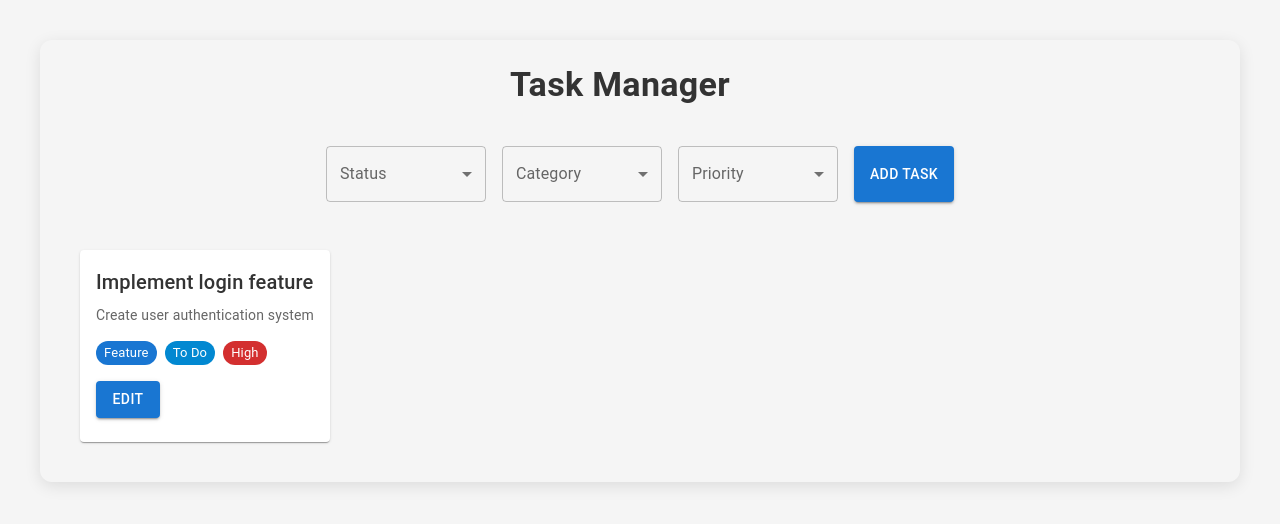
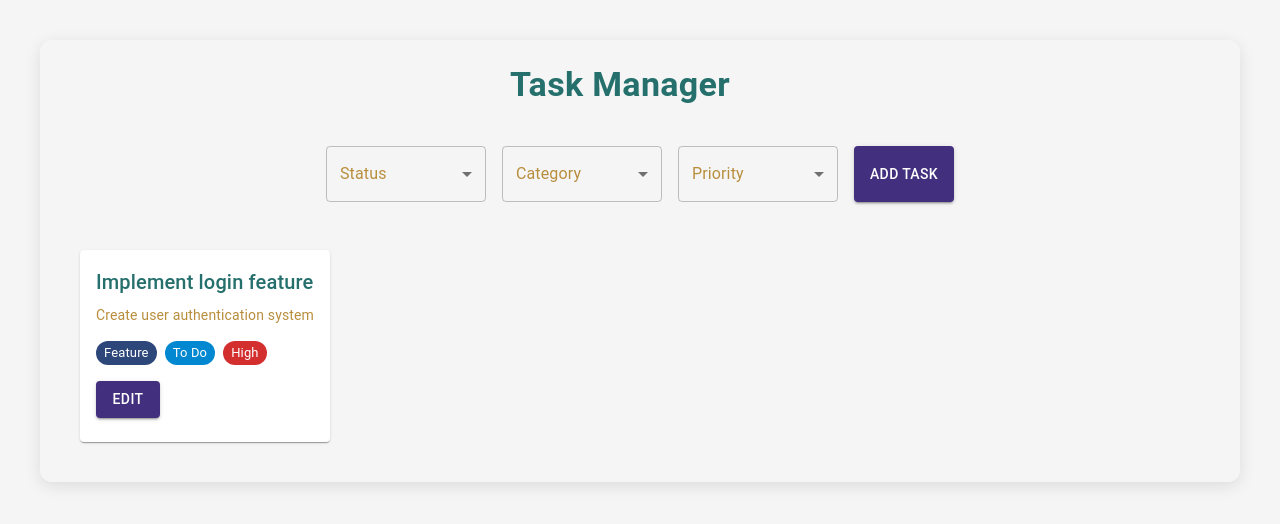
Before and after one commit to mcalexandretion/task-manager, a React (Vite) app: page / in a window 1280 px wide. Shown: the top 524 px of the page. Built offline with nearby package versions, Linux system fonts and the light colour scheme; some icons are missing.

Commit message:
styles: change styles

```diff
--- a/src/components/TaskItem.tsx
+++ b/src/components/TaskItem.tsx
@@ -37,12 +37,12 @@ export const TaskItem = React.memo(( {task}: TaskItemProps) => {
                     {task.title}
                 </Typography>
                 {task.description && (
-                    <Typography variant="body2" color="text.secondary" paragraph className={styles.description}>
+                    <Typography variant="body2" color="text.secondary" paragraph>
                         {task.description}
                     </Typography>
                 )}
-                <Box className={styles.chips}>
-                    <Chip label={task.category} color='primary' size="small" />
+                <Box sx={{display:'flex', gap:1, flexWrap:'wrap', mb: 2}}>
+                    <Chip label={task.category} color='secondary' size="small" />
                     <Chip
                     label={task.status} color={getStatusColor(task.status)} size="small"/>
                     <Chip label={task.priority} color={getPriorityColor(task.priority)} size="small" />
--- a/src/context/ThemeContext.tsx
+++ b/src/context/ThemeContext.tsx
@@ -5,10 +5,10 @@ import CssBaseline from '@mui/material/CssBaseline';
 const lightTheme = createTheme({
   palette: {
     mode: 'light',
-    primary: { main: '#1976d2' },
-    secondary: { main: '#f50057' },
+    primary: { main: '#42307F' },
+    secondary: { main: '#2E477B' },
     background: { default: '#f5f5f5', paper: '#ffffff' },
-    text: { primary: '#333', secondary: '#666' },
+    text: { primary: '#25706D', secondary: '	#B88E3D' },
   },
   typography: {
     h4: { fontWeight: 600 },
@@ -19,10 +19,10 @@ const lightTheme = createTheme({
 const darkTheme = createTheme({
   palette: {
     mode: 'dark',
-    primary: { main: '#90caf9' },
-    secondary: { main: '#f48fb1' },
-    background: { default: '#121212', paper: '#1e1e1e' },
-    text: { primary: '#ffffff', secondary: '#cccccc' },
+    primary: { main: '#7E6EB3' },
+    secondary: { main: '#6B81B0' },
+    background: { default: '#1f1e1eff', paper: '#1e1e1e' },
+    text: { primary: '#5EA5A3', secondary: '	#E7C583' },
   },
   typography: {
     h4: { fontWeight: 600 },
--- a/src/styles/TaskItem.module.css
+++ b/src/styles/TaskItem.module.css
@@ -1,6 +1,7 @@
+
 .taskCard {
   margin: 16px;
-  border-radius: 8px;
+  border-radius: 16px;
   background-color: inherit;
   box-shadow: 0 2px 8px rgba(0, 0, 0, 0.1);
   transition: transform 0.2s ease-in-out, box-shadow 0.2s ease-in-out;
@@ -18,14 +19,18 @@
 
 .description {
   color: inherit;
-
+  margin-bottom: 12px;
 }
 
-.chips {
+.chipsContainer {
   display: flex;
   gap: 8px;
   flex-wrap: wrap;
   margin-bottom: 16px;
+}
+
+.editButton {
+  margin-top: 8px;
 }
 
 @media (max-width: 600px) {
```
